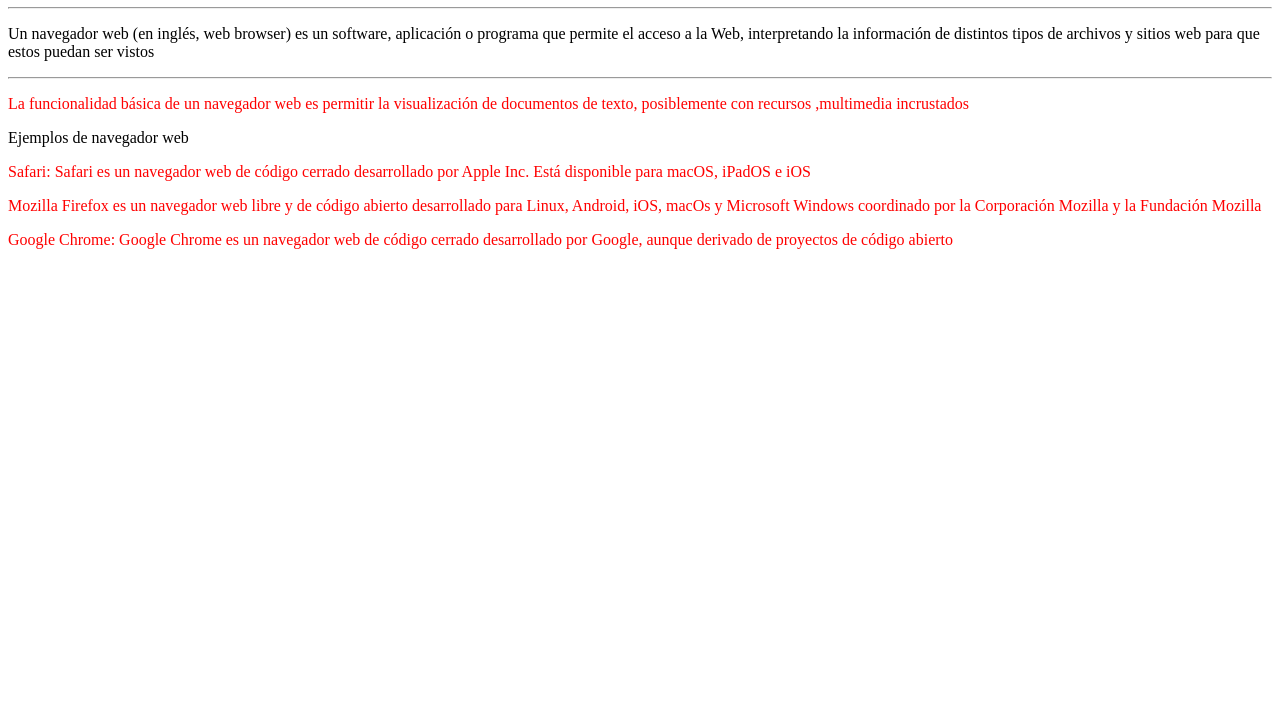
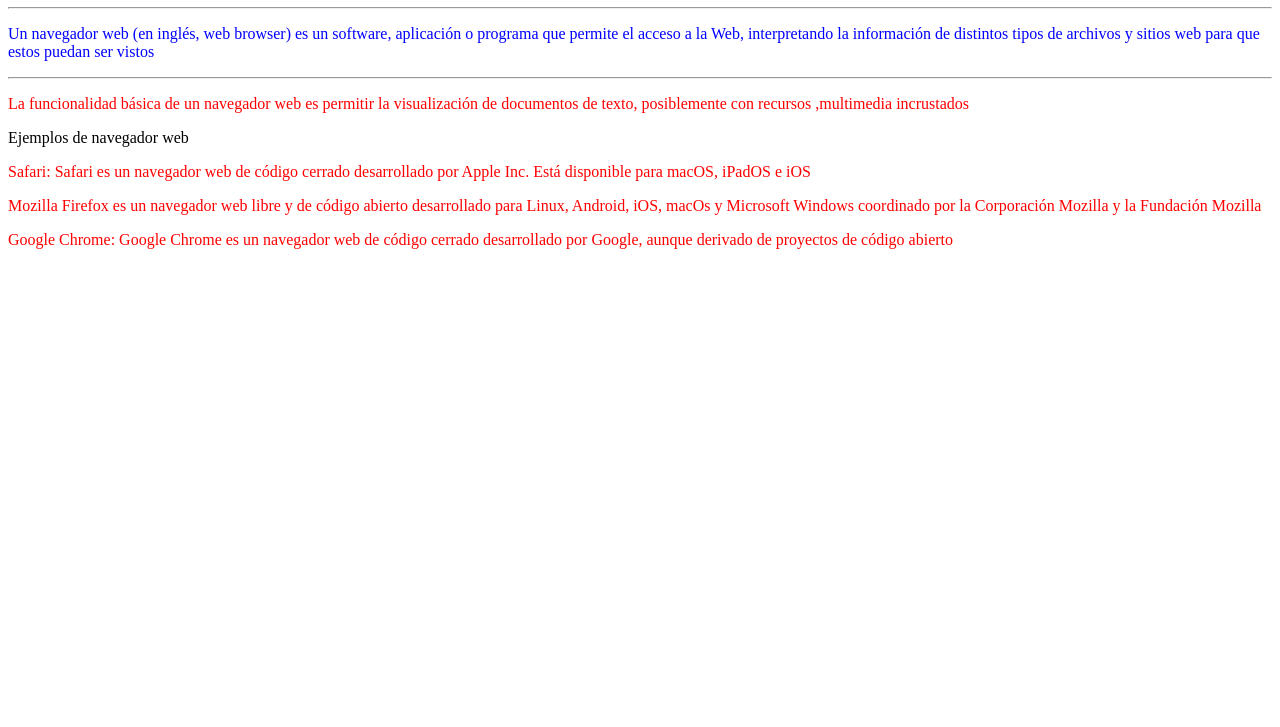
Before and after one commit to Protofracasado/practica2.2-recu, a plain HTML site: page index.html in a window 1280 px wide. Shown: the part 73-800 px from the top of the page. Drawn offline with Linux system fonts and the light colour scheme.

Commit message:
Update style.css

```diff
--- a/style.css
+++ b/style.css
@@ -1,4 +1,4 @@
-p.web{
+#web{
 
     color:blue;
 
```
